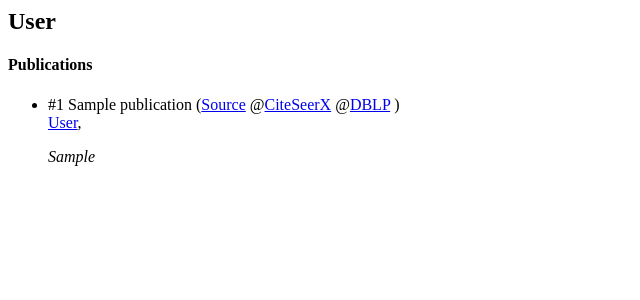
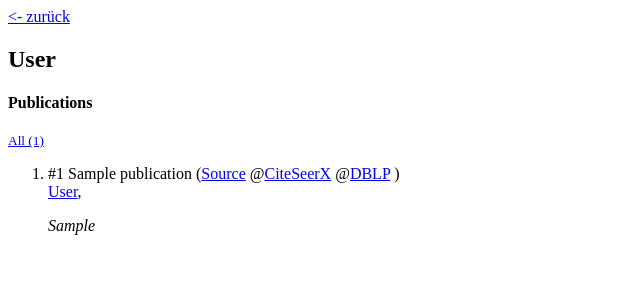
Before and after one commit to citationfinder/scholarly_citation_finder, a Django app: page /search_for_citations/author/1/ in a window 1280 px wide. Shown: the top 300 px of the page, without its empty margins (0-640 px from the left). Run offline with Django 3.2, Linux system fonts and the light colour scheme; tables that the repository leaves empty hold one stand-in row (values such as "Sample post").

Commit message:
Add author index view

```diff
--- a/search_for_citations/templates/author/details.html
+++ b/search_for_citations/templates/author/details.html
@@ -1,13 +1,15 @@
+<a href="../"><- zurück</a>
 {% if author %}
 	<h2>{{ author.last_name }}</h2>
 
 	<h4>Publications</h4>
 	{% if publications %}
-		<ul>
+		<small><a href="#all">All ({{ publications|length  }})</a></small>
+		<ol>
 		{% for i in publications %}
 			{% include "publication/item.html" with item=i %}
 		{% endfor %}
-		</ul>
+		</ol>
 	{% else %}
 		<p>No</p>
 	{% endif %}
--- a/search_for_citations/urls.py
+++ b/search_for_citations/urls.py
@@ -2,5 +2,6 @@ from django.conf.urls import url
 from . import views
 
 urlpatterns = [
+    url(r'^author/$', views.author_index, name='author_index'),
     url(r'^author/(?P<author_id>[0-9]+)/$', views.author_details, name='author_details'),
 ]
--- a/search_for_citations/views.py
+++ b/search_for_citations/views.py
@@ -1,6 +1,11 @@
 from django.shortcuts import render
 from django.core.exceptions import ObjectDoesNotExist
 from .models import Author, Publication
+
+def author_index(request):
+    return render(request, 'author/index.html', {
+        'authors': Author.objects.all()
+    })
 
 def author_details(request, author_id):
 
```
Also changed, not shown: search_for_citations/templates/author/index.html (added, +8 -0 lines).
